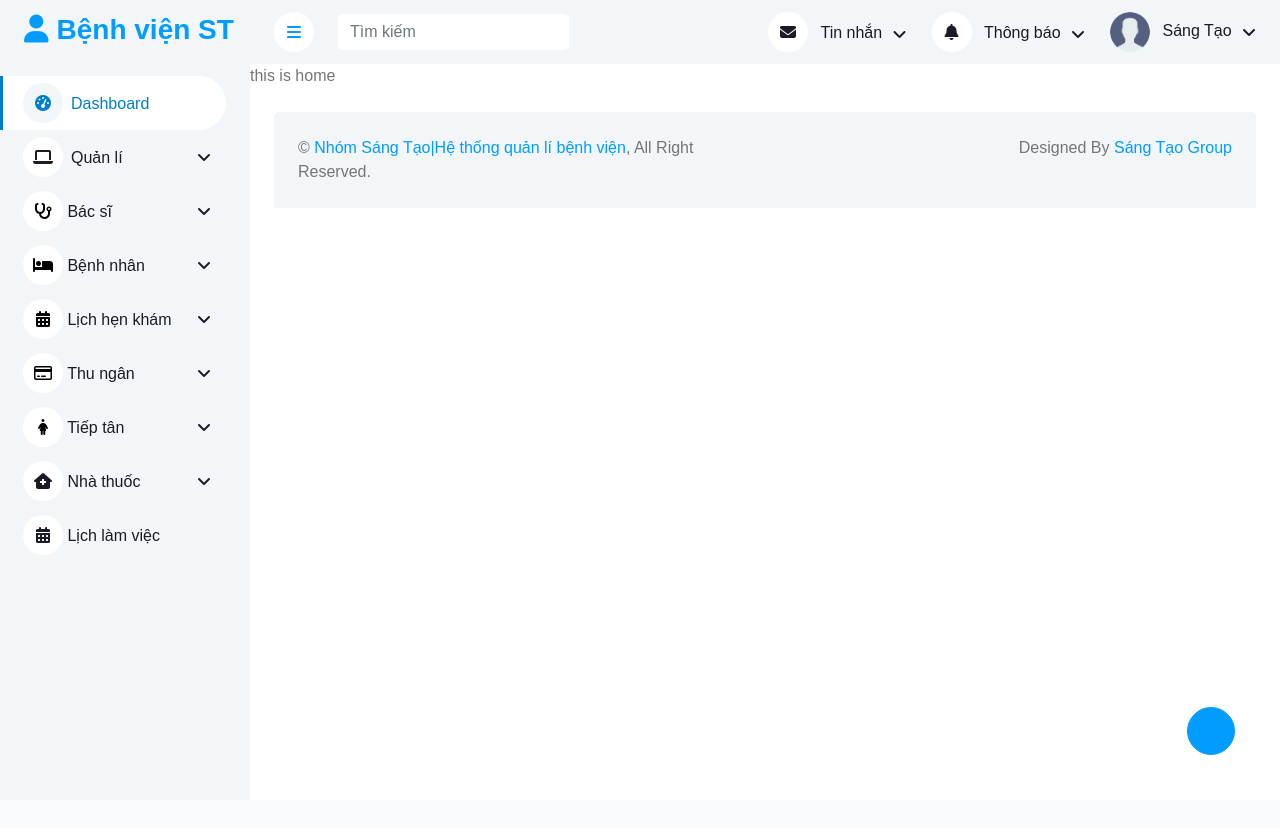
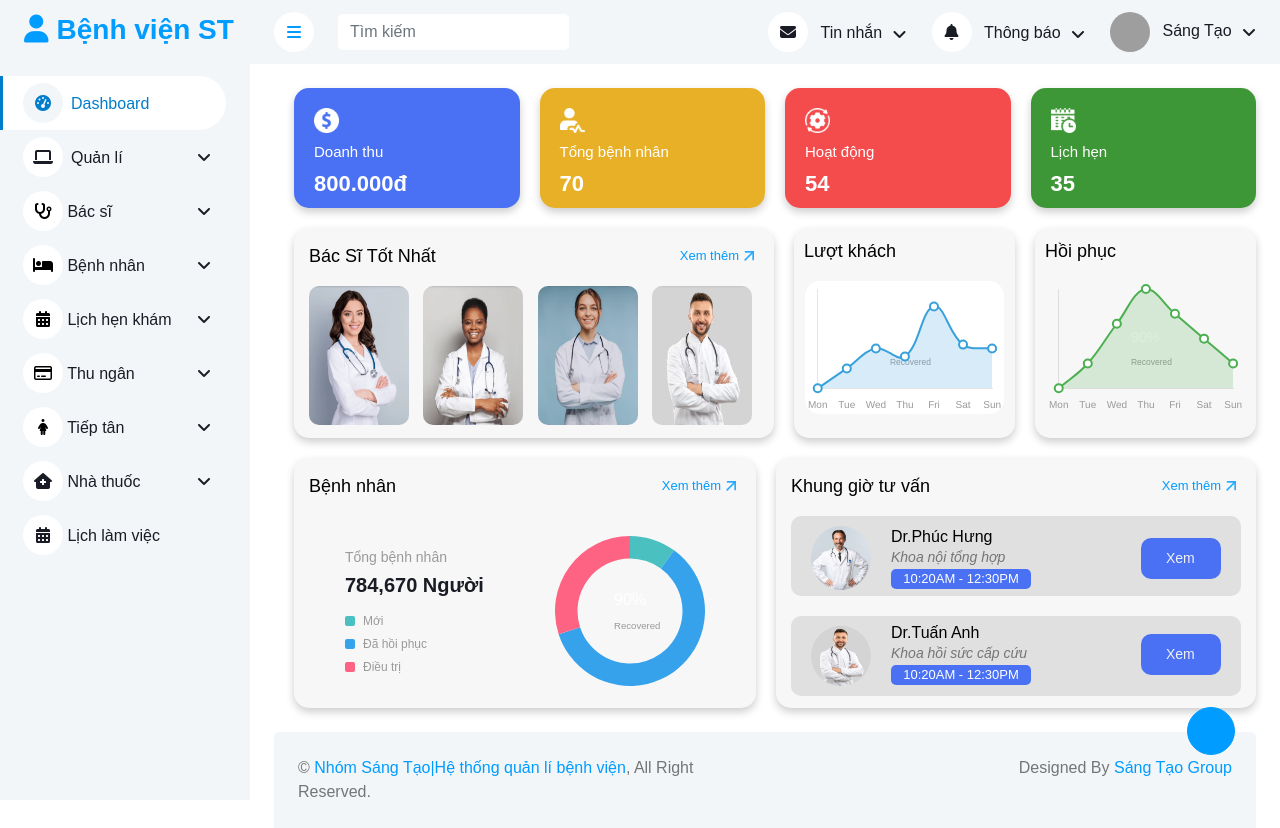
Before and after one commit to PhucHung03/HTQuanLyBenhVien, a PHP site: page / in a window 1280 px wide. Before the commit the page ends 755 px from the top, so only its background shows below. Run offline with PHP 8.4, Linux system fonts and the light colour scheme; some libraries are stand-ins or nearby versions; grey boxes are pictures that could not be loaded.

Commit message:
them giao dien trang home.php

```diff
--- a/admin/component_admin/header.php
+++ b/admin/component_admin/header.php
@@ -15,6 +15,7 @@
     <!-- Icon Font Stylesheet -->
     <link rel="stylesheet" href="https://use.fontawesome.com/releases/v5.7.2/css/all.css"
     integrity="sha384-fnmOCqbTlWIlj8LyTjo7mOUStjsKC4pOpQbqyi7RrhN7udi9RwhKkMHpvLbHG9Sr" crossorigin="anonymous" />
+    <link rel="stylesheet" href="https://cdnjs.cloudflare.com/ajax/libs/font-awesome/5.15.4/css/all.min.css" />
 
 
 
@@ -22,10 +23,13 @@
     <link href="css/bootstrap.min.css" rel="stylesheet">
 
     <!-- Template Stylesheet -->
-    <link rel="stylesheet" href="css/style_admin.css">
-    <link rel="stylesheet" href="css/styleContent.css">
+    <script src="https://cdn.jsdelivr.net/npm/chart.js"></script>
+    <link rel="stylesheet" href="./css/style_admin.css">
+    <link rel="stylesheet" href="./css/styleContent.css">
+    <link rel="stylesheet" href="./css/home.css">
     <link href="css/custom.css" rel="stylesheet">
     <script src="js/bootstrap.bundle.min.js"></script>
+    <script src="./js/main.js" defer></script>
     <script src="https://kit.fontawesome.com/855290eb72.js" crossorigin="anonymous"></script>
 </head>
 
--- /dev/null
+++ b/admin/css/home.css
@@ -0,0 +1,306 @@
+/* trang chủ */
+.home .menu__thongso{
+    display: flex;
+}
+
+#thongso__1{
+    width: 230px;
+    height: 120px;
+    margin-left: 20px;
+    border-radius: 15px;
+    background-color: #4a71f4;
+    padding: 20px;
+    color: rgb(255, 255, 255);
+    box-shadow: 0px 4px 8px rgba(0, 0, 0, 0.2);
+}
+#thongso__2{
+    width: 230px;
+    height: 120px;
+    margin-left: 20px;
+    border-radius: 15px;
+    background-color: #e8b027;
+    padding: 20px;
+    color: rgb(255, 255, 255);
+    box-shadow: 0px 4px 8px rgba(0, 0, 0, 0.2);
+}
+#thongso__3{
+    width: 230px;
+    height: 120px;
+    margin-left: 20px;
+    border-radius: 15px;
+    background-color: #f44c4c;
+    padding: 20px;
+    color: rgb(255, 255, 255);
+    box-shadow: 0px 4px 8px rgba(0, 0, 0, 0.2);
+}
+#thongso__4{
+    width: 230px;
+    height: 120px;
+    margin-left: 20px;
+    border-radius: 15px;
+    background-color: #3e9736;
+    padding: 20px;
+    color: rgb(255, 255, 255);
+    box-shadow: 0px 4px 8px rgba(0, 0, 0, 0.2);
+}
+#thongso__1 img{
+    width: 25px;
+}
+#thongso__2 img{
+    width: 25px;
+}
+#thongso__3 img{
+    width: 25px;
+}
+#thongso__4 img{
+    width: 25px;
+}
+.thongso__name{
+    font-size: 15px;
+    font-family: sans-serif;
+    font-weight: 200;
+    padding-top: 8px;
+}
+.thongso__number{
+    font-weight: bold;
+    font-size: 22px;
+    margin-top: -13px;
+}
+
+.menu__thongso2{
+    display: flex;
+    padding-top: 20px;
+}
+#thongso__doctor {
+    width: 480px;
+    height: 210px;
+    margin-left: 20px;
+    border-radius: 15px;
+    box-shadow: 0px 4px 8px rgba(0, 0, 0, 0.2);
+    background-color: #f7f7f7;
+    padding: 15px;
+    font-family: Arial, sans-serif;
+}
+
+#thongso__khach, #thongso__hoiphuc {
+    width: 230px;
+    margin-left: 20px;
+    border-radius: 15px;
+    box-shadow: 0px 4px 8px rgba(0, 0, 0, 0.2);
+    background-color: #f7f7f7;
+    padding: 10px;
+    font-family: Arial, sans-serif;
+}
+#thongso__docer:hover, #thongso__khach:hover, #thongso__hoiphuc:hover {
+    border-color: #3b82f6;
+    box-shadow: 0px 6px 12px rgba(0, 0, 0, 0.2);
+    transition: all 0.2s ease;
+}
+#thongso__title{
+    font-size: 18px;
+    color: black;
+}
+#thongso__doctor a{
+    display: flex;
+    float: right;
+    font-size: 13px;
+    margin-top: -40px;
+}
+#thongso__doctor img{
+    width: 20px;
+}
+#thongso__listbacsi{
+    width: 450px;
+    height: 140px;
+}
+#thongso__listbacsi img{
+    width: 100px;
+    height: 139px;
+    border-radius: 10px;
+}
+.chart-container {
+    width: 200px;
+    margin: auto;
+    position: relative;
+}
+#visitorsChart {
+    background-color: #ffffff;
+    border-radius: 15px;
+    height: 100%;
+}
+.chart-hoiphuc {
+    width: 200px;
+    margin: auto;
+    position: relative;
+}
+#hoiphucChart {
+    background-color: #ffffff;
+    border-radius: 15px;
+    height: 100%;
+}
+.menu__thongso3{
+    display: flex;
+    padding-top: 20px;
+}
+#thongso__benhnhan{
+    width: 480px;
+    height: 250px;
+    margin-left: 20px;
+    border-radius: 15px;
+    box-shadow: 0px 4px 8px rgba(0, 0, 0, 0.2);
+    background-color: #f7f7f7;
+    padding: 15px;
+    font-family: Arial, sans-serif;
+}
+#thongso__benhnhan img{
+    width: 20px;
+}
+#thongso__benhnhan a{
+    display: flex;
+    float: right;
+    font-size: 13px;
+    margin-top: -40px;
+}
+#thongso__tuvan{
+    width: 480px;
+    height: 250px;
+    margin-left: 20px;
+    border-radius: 15px;
+    box-shadow: 0px 4px 8px rgba(0, 0, 0, 0.2);
+    background-color: #f7f7f7;
+    padding: 15px;
+    font-family: Arial, sans-serif;
+}
+#thongso__tuvan img{
+    width: 20px;
+}
+#thongso__tuvan a{
+    display: flex;
+    float: right;
+    font-size: 13px;
+    margin-top: -40px;
+}
+.patients-container {
+    display: flex;
+    align-items: center;
+    border-radius: 15px;
+    padding: 20px;
+    width: 400px;
+    margin: auto;
+    color: #ffffff;
+}
+
+.patients-info {
+    flex: 1;
+    text-align: left;
+}
+
+.patients-info p {
+    font-size: 14px;
+    color: #9a9a9a;
+    margin: 0;
+}
+
+.patients-info h2 {
+    font-size: 20px;
+    margin: 5px 0;
+}
+
+.legend {
+    margin-top: 15px;
+}
+
+.legend-item {
+    display: flex;
+    align-items: center;
+    font-size: 12px;
+    color: #9a9a9a;
+    margin-top: 5px;
+}
+
+.color-box {
+    width: 10px;
+    height: 10px;
+    margin-right: 8px;
+    border-radius: 2px;
+}
+
+.color-box.new {
+    background-color: #4bc0c0;
+}
+
+.color-box.recovered {
+    background-color: #36a2eb;
+}
+
+.color-box.treatment {
+    background-color: #ff6384;
+}
+
+.chart-container-pie {
+    width: 150px;
+    height: 150px;
+    position: relative;
+}
+#bacsi__tuvan1{
+    width: 450px;
+    height: 80px;
+    border-radius: 10px;
+    background-color: #e0e0e0;
+}
+#bacsi__tuvan2{
+    width: 450px;
+    height: 80px;
+    margin-top: 20px;
+    border-radius: 10px;
+    background-color: #e0e0e0;
+}
+#bacsi__tuvan1 img{
+    width: 60px;
+    margin-top: 10px;
+    margin-left: 20px;
+    border-radius: 50%;
+}
+#bacsi__tuvan2 img{
+    width: 60px;
+    height: 60px;
+    margin-top: 10px;
+    margin-left: 20px;
+    border-radius: 50%;
+}
+
+#ten__bacsi{
+    margin-left: 100px;
+    margin-top: -65px;
+    color:black;
+}
+#chuyenkhoa__bacsi{
+    margin-left: 100px;
+    margin-top: -18px;
+    font-size: 14px;
+    font-style: italic;
+}
+#giolamviec__bacsi{
+    text-align: center;
+    margin-left: 100px;
+    font-size: 13px;
+    margin-top: -15px;
+    width: 140px;
+    border-radius: 5px;
+    color: white;
+    background-color: #4a71f4;
+}
+
+#xem__bacsi {
+    background-color: #4a71f4;
+    color: #f0f1f6;
+    border: none;
+    border-radius: 10px;
+    padding: 10px 25px;
+    cursor: pointer;
+    font-size: 14px;
+    width: 80px;
+    margin-left: 350px;
+    margin-top: -67px;
+    display: flex;
+}
--- a/admin/css/styleContent.css
+++ b/admin/css/styleContent.css
@@ -418,30 +418,34 @@ p>a{
 
 /* Thu ngân */
 /* Thống kê doanh thu */
+
 .thongKeDoanhThu h4{
     padding-bottom: 20px;
 }
 #title_header{
+    font-size: 15px;
     float: left;
-    font-size: 15px;
-
 }
 .thongKeDoanhThu  strong{
     font-size: 20px;
+}
+.search__form{
+    display: flex;
+    float: right;
 }
 #form__search{
     width: 270px;
     padding: 5px;
     height: 30px;
-    margin-left: 550px;
     border: 1px solid black;
     border-radius: 5px;
     outline: none;
-    transition: all 0.3s ease;
+    float: right;
 }
 #form__search::placeholder{
     font-size: 15px;
     padding: 5px;
+    font-style: italic;
 }
 #btn__search img{
     width: 20px;
@@ -458,7 +462,7 @@ p>a{
 }
 
 #table__danhsach{
-    margin-top: 20px;
+    margin-top: 50px;
     width: 100%;
     border-collapse: collapse;
     font-family: Arial, sans-serif;
@@ -479,25 +483,28 @@ p>a{
     padding: 10px 0;
     border-bottom: 1px solid #ddd;
 }
-.thongKeDoanhThu .col-stt{
+.col-stt{
     width: 30px;
 }
 #title__tongtien{
     width: 300px;
-    display: flex;
     margin-top: -25px;
     margin-left: 680px;
+    float: right;
+    display: flex;
 }
 #title__tongtien strong{
     font-size: 18px;
+
 }
 #title__tongtien p{
     font-weight: 100;
     font-size: 18px;
     float: right;
+
 }
 .btn__xuatbaocao{
-    margin-left: -850px;
+    float: left;
     width: 120px;
     font-size: 15px;
     margin-top: -20px;
--- a/admin/home.php
+++ b/admin/home.php
@@ -1 +1,94 @@
-this is home
+<div class="home">
+    <section class="container-fluid pt-4 px-4" >
+        <div class="menu__thongso">
+            <div id="thongso__1">
+                    <img src="../admin/img/money.png" alt="">
+                    <p class="thongso__name">Doanh thu</p>
+                    <p class="thongso__number">800.000đ</p>
+            </div>
+            <div id="thongso__2">
+                    <img src="../admin/img/patient.png" alt="">
+                    <p class="thongso__name">Tổng bệnh nhân</p>
+                    <p class="thongso__number">70</p>
+            </div>
+            <div id="thongso__3">
+                    <img src="../admin/img/operation.png" alt="">
+                    <p class="thongso__name">Hoạt động</p>
+                    <p class="thongso__number">54</p>
+            </div>
+            <div id="thongso__4">
+                    <img src="../admin/img/lich.png" alt="">
+                    <p class="thongso__name">Lịch hẹn</p>
+                    <p class="thongso__number">35</p>
+            </div>
+        </div>
+        <div class="menu__thongso2">
+            <div id="thongso__doctor">
+                <p id="thongso__title">Bác Sĩ Tốt Nhất</p>
+                <a href="#">Xem thêm <img src="../admin/img/arrow.png" alt=""></a></a>
+                <div id="thongso__listbacsi">
+                    <img src="../admin/img/bacsi1.png" alt="" >
+                    <img src="../admin/img/bacsi2.png" alt="" style="margin-left: 10px;">
+                    <img src="../admin/img/bacsi3.png" alt="" style="margin-left: 10px;">
+                    <img src="../admin/img/bacsi4.png" alt="" style="margin-left: 10px;">
+                </div>
+            </div>
+            <div id="thongso__khach">
+                <p id="thongso__title">Lượt khách</p>
+                <div class="chart-container">
+                    <canvas id="visitorsChart"></canvas>
+                </div>
+            </div>
+            <div id="thongso__hoiphuc">
+                <p id="thongso__title">Hồi phục</p>
+                <div class="chart-container">
+                    <canvas id="recoveryChart"></canvas>
+                </div>
+            </div>
+        </div>
+        <div class="menu__thongso3">
+            <div id="thongso__benhnhan">
+                <p id="thongso__title">Bệnh nhân</p>
+                <a href="#">Xem thêm <img src="../admin/img/arrow.png" alt=""></a></a>
+                <div class="patients-container">
+                    <div class="patients-info">
+                        <p>Tổng bệnh nhân</p>
+                        <h2>784,670 Người</h2>
+                        <div class="legend">
+                            <div class="legend-item">
+                                <span class="color-box new"></span> Mới
+                            </div>
+                            <div class="legend-item">
+                                <span class="color-box recovered"></span> Đã hồi phục
+                            </div>
+                            <div class="legend-item">
+                                <span class="color-box treatment"></span> Điều trị
+                            </div>
+                        </div>
+                    </div>
+                    <div class="chart-container-pie">
+                        <canvas id="patientsChart"></canvas>
+                    </div>
+                </div>
+            </div>
+            <div id="thongso__tuvan">
+                <p id="thongso__title">Khung giờ tư vấn</p>
+                <a href="#">Xem thêm <img src="../admin/img/arrow.png" alt=""></a></a>
+                <div id="bacsi__tuvan1">
+                    <img src="../admin/img/bacsi5.png" alt="">
+                    <p id="ten__bacsi">Dr.Phúc Hưng</p>
+                    <p id="chuyenkhoa__bacsi">Khoa nội tổng hợp</p>
+                    <p id="giolamviec__bacsi">10:20AM - 12:30PM</p>
+                    <button id="xem__bacsi">Xem</button>
+                </div>
+                <div id="bacsi__tuvan2">
+                    <img src="../admin/img/bacsi4.png" alt="">
+                    <p id="ten__bacsi">Dr.Tuấn Anh</p>
+                    <p id="chuyenkhoa__bacsi">Khoa hồi sức cấp cứu</p>
+                    <p id="giolamviec__bacsi">10:20AM - 12:30PM</p>
+                    <button id="xem__bacsi">Xem</button>
+                </div>
+            </div>
+        </div>
+    </section>
+</div>
--- /dev/null
+++ b/admin/js/main.js
@@ -0,0 +1,166 @@
+
+    // Biểu đồ khách truy cập
+    const ctxVisitors = document.getElementById('visitorsChart').getContext('2d');
+    ctxVisitors.canvas.height = 200;
+    const visitorsChart = new Chart(ctxVisitors, {
+        type: 'line',
+        data: {
+            labels: ['Mon', 'Tue', 'Wed', 'Thu', 'Fri', 'Sat', 'Sun'],
+            datasets: [{
+                label: 'Visitors',
+                data: [20, 25, 30, 28, 40.6, 31, 30],
+                borderColor: '#38a1db',
+                backgroundColor: 'rgba(56, 161, 219, 0.2)',
+                borderWidth: 2,
+                pointBackgroundColor: '#ffffff',
+                pointBorderColor: '#38a1db',
+                pointRadius: 4,
+                pointHoverRadius: 6,
+                fill: true,
+                tension: 0.4
+            }]
+        },
+        options: {
+            responsive: true,
+            plugins: {
+                legend: { display: false },
+                tooltip: {
+                    backgroundColor: '#1e1e2d',
+                    titleColor: '#ffffff',
+                    bodyColor: '#ffffff',
+                    borderColor: '#38a1db',
+                    borderWidth: 1,
+                    callbacks: {
+                        label: function(context) {
+                            return `${context.parsed.y} visitors`;
+                        }
+                    }
+                }
+            },
+            scales: {
+                x: {
+                    grid: { display: false },
+                    ticks: {
+                        color: '#9a9a9a',
+                        font: { size: 10 },
+                        maxRotation: 0,
+                        minRotation: 0
+                    }
+                },
+                y: {
+                    grid: { display: false },
+                    ticks: { display: false }
+                }
+            }
+        }
+    });
+
+    // Biểu đồ hồi phục
+    const ctxRecovery = document.getElementById('recoveryChart').getContext('2d');
+    ctxRecovery.canvas.height = 200;
+    const recoveryChart = new Chart(ctxRecovery, {
+        type: 'line',
+        data: {
+            labels: ['Mon', 'Tue', 'Wed', 'Thu', 'Fri', 'Sat', 'Sun'],
+            datasets: [{
+                label: 'Recovery',
+                data: [15, 20, 28, 35, 30, 25, 20], // Dữ liệu mẫu cho biểu đồ hồi phục
+                borderColor: '#4caf50', // Màu xanh lá cây cho biểu đồ hồi phục
+                backgroundColor: 'rgba(76, 175, 80, 0.2)',
+                borderWidth: 2,
+                pointBackgroundColor: '#ffffff',
+                pointBorderColor: '#4caf50',
+                pointRadius: 4,
+                pointHoverRadius: 6,
+                fill: true,
+                tension: 0.4
+            }]
+        },
+        options: {
+            responsive: true,
+            plugins: {
+                legend: { display: false },
+                tooltip: {
+                    backgroundColor: '#1e1e2d',
+                    titleColor: '#ffffff',
+                    bodyColor: '#ffffff',
+                    borderColor: '#4caf50',
+                    borderWidth: 1,
+                    callbacks: {
+                        label: function(context) {
+                            return `${context.parsed.y} recovered`;
+                        }
+                    }
+                }
+            },
+            scales: {
+                x: {
+                    grid: { display: false },
+                    ticks: {
+                        color: '#9a9a9a',
+                        font: { size: 10 },
+                        maxRotation: 0,
+                        minRotation: 0
+                    }
+                },
+                y: {
+                    grid: { display: false },
+                    ticks: { display: false }
+                }
+            }
+        }
+    });
+    // Biểu đồ bệnh nhân
+    // Plugin để hiển thị nhãn ở trung tâm
+    Chart.register({
+        id: 'doughnutCenterText',
+        beforeDraw: function(chart) {
+            const { width, height, ctx } = chart;
+            ctx.restore();
+            const fontSize = (height / 150).toFixed(2);
+            ctx.font = `${fontSize}em sans-serif`;
+            ctx.textBaseline = "middle";
+
+            const text = "90%";
+            const text2 = "Recovered";
+            const textX = Math.round((width - ctx.measureText(text).width) / 2);
+            const textY = height / 2;
+
+            ctx.fillStyle = "#ffffff";
+            ctx.fillText(text, textX, textY - 10);
+
+            ctx.font = `${(fontSize * 0.6).toFixed(2)}em sans-serif`;
+            ctx.fillStyle = "#9a9a9a";
+            ctx.fillText(text2, textX, textY + 15);
+            ctx.save();
+        }
+    });
+
+    const ctxPatients = document.getElementById('patientsChart').getContext('2d');
+    const patientsChart = new Chart(ctxPatients, {
+        type: 'doughnut',
+        data: {
+            labels: ['New', 'Recovered', 'Treatment'],
+            datasets: [{
+                data: [10, 60, 30], // Phần trăm mẫu cho từng loại
+                backgroundColor: ['#4bc0c0', '#36a2eb', '#ff6384'],
+                borderWidth: 0
+            }]
+        },
+        options: {
+            responsive: true,
+            cutout: '70%', // Khoảng trống ở giữa biểu đồ tròn
+            plugins: {
+                legend: {
+                    display: false
+                },
+                tooltip: {
+                    backgroundColor: '#1e1e2d',
+                    titleColor: '#ffffff',
+                    bodyColor: '#ffffff',
+                    borderColor: '#38a1db',
+                    borderWidth: 1
+                }
+            }
+        }
+    });
```
Also changed, not shown: admin/img/arrow.png (added), admin/img/bacsi1.png (added), admin/img/bacsi2.png (added), admin/img/bacsi3.png (added), admin/img/bacsi4.png (added), admin/img/bacsi5.png (added), admin/img/lich.png (added), admin/img/money.png (added), admin/img/operation.png (added), admin/img/patient.png (added), admin/img/user-default.png (deleted).
